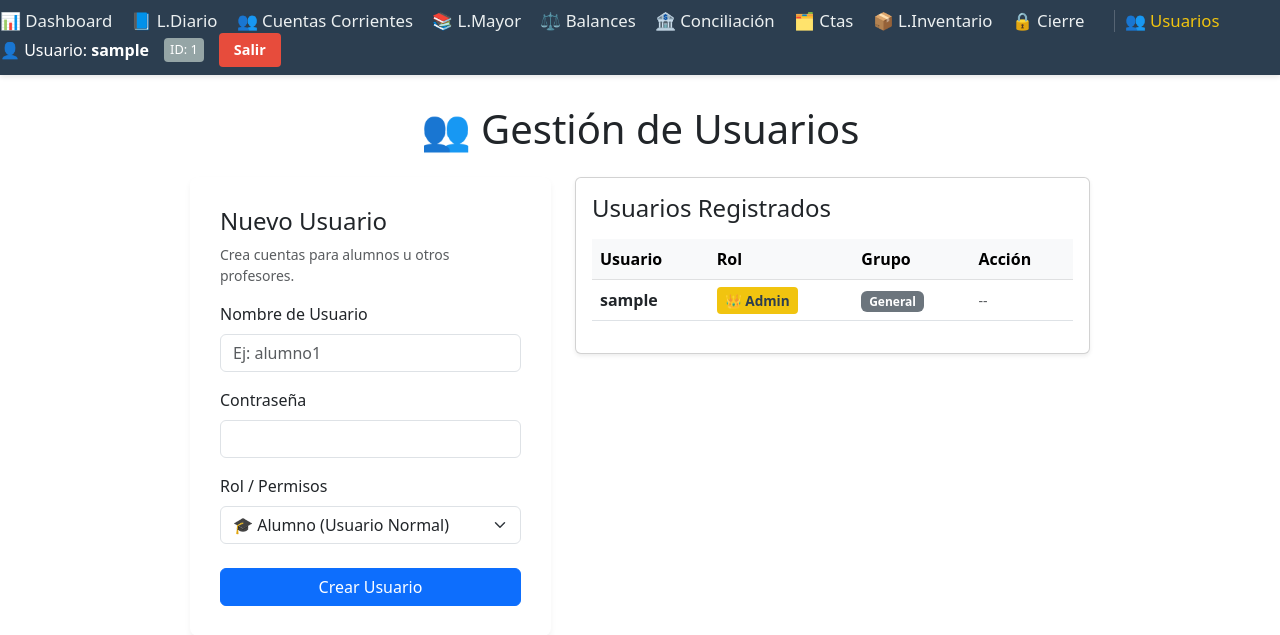
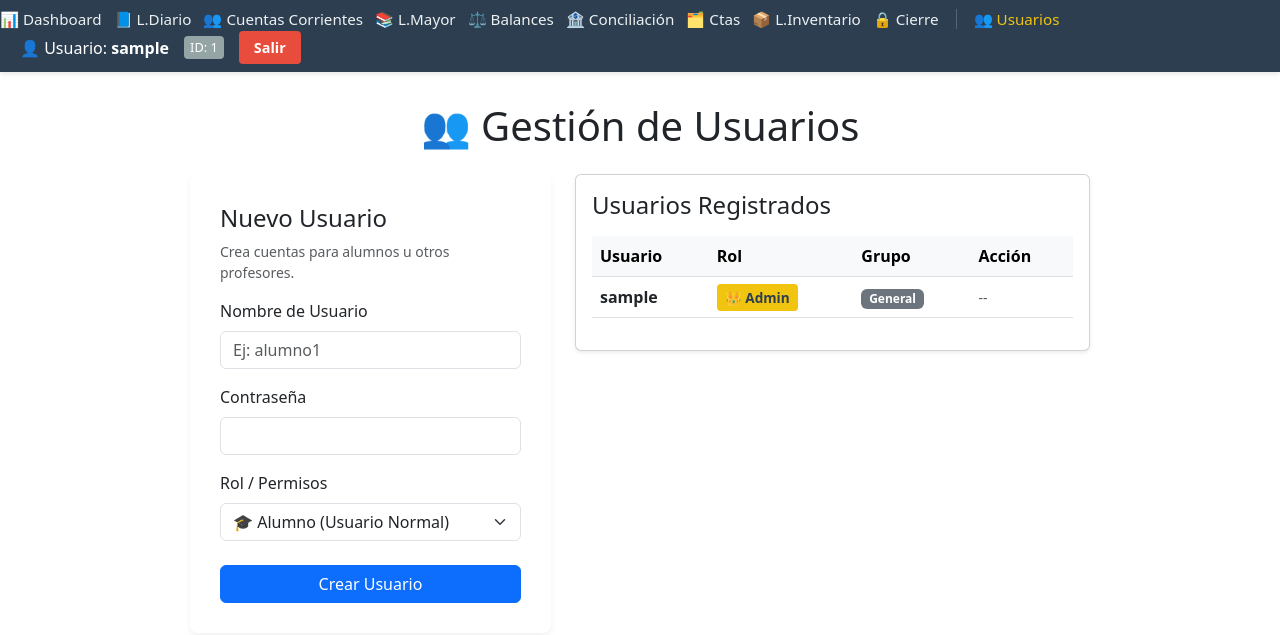
Before and after one commit to jhonalexandresilvasolis-ops/Konta, a Flask app: page /usuarios in a window 1280 px wide. Shown: the top 635 px of the page. Run offline with Flask 3, Linux system fonts and the light colour scheme; a user stored in the database is signed in; data comes from the database, SQL or seed files in the repository; some libraries are stand-ins or nearby versions.

Commit message:
addiciòn de capturas de pantalla y mejora de interfaz

```diff
--- a/static/css/style.css
+++ b/static/css/style.css
@@ -24,21 +24,36 @@ body {
     display: flex;
     justify-content: space-between;
     align-items: center;
+    flex-wrap: nowrap; /* Obliga a que todo esté en una sola fila */
+    overflow-x: auto; /* Si la ventana es demasiado pequeña, permitirá hacer scroll en lugar de romper el diseño */
+}
+
+/* Contenedor flex para los enlaces */
+.nav-links {
+    display: flex;
+    align-items: center;
+    gap: 12px; /* Sustituye al margin-right para un espaciado uniforme */
+    white-space: nowrap; /* Evita que el texto dentro del contenedor se parta en dos líneas */
 }
 
 .nav-links a {
     color: #ecf0f1;
     text-decoration: none;
-    margin-right: 15px;
     font-weight: 500;
-    font-size: 1.05em;
+    font-size: 0.95em; /* Reducido levemente (de 1.05em) para que todos los items quepan mejor */
     transition: color 0.2s;
+    margin-right: 0; /* Removido para usar 'gap' en el contenedor padre */
 }
-.nav-links a:hover { color: #3498db; text-decoration: none; }
+
+.nav-links a:hover {
+    color: #3498db;
+    text-decoration: none;
+}
 
 .nav-divider {
     border-left: 1px solid rgba(255,255,255,0.2);
-    margin: 0 10px;
+    height: 20px; /* Al ser ahora parte de un row flex, necesita altura explícita */
+    margin: 0 5px;
 }
 
 /* Enlaces especiales */
@@ -46,14 +61,21 @@ body {
 
 /* Sección Usuario (Derecha) */
 .nav-user {
-    display: flex; align-items: center; gap: 15px; color: white;
+    display: flex;
+    align-items: center;
+    gap: 15px;
+    color: white;
+    white-space: nowrap; /* Previene que el nombre del usuario y el botón colapsen internamente */
+    margin-left: 20px; /* Asegura un margen de seguridad con los enlaces de la izquierda */
 }
 
 .god-mode-badge {
     color: #f1c40f;
     text-shadow: 0 0 5px #f1c40f;
     font-weight: bold;
-    display: flex; align-items: center; gap: 5px;
+    display: flex;
+    align-items: center;
+    gap: 5px;
 }
 
 .btn-logout {
@@ -66,7 +88,10 @@ body {
     font-size: 0.9em;
     transition: background 0.2s;
 }
-.btn-logout:hover { background-color: #c0392b; }
+
+.btn-logout:hover {
+    background-color: #c0392b;
+}
 
 /* =========================================
    3. LAYOUT GENERAL
--- a/templates/lobby.html
+++ b/templates/lobby.html
@@ -32,7 +32,7 @@
         <div class="brand-area">
             <h1>Konta</h1>
             <p>Sistema de Gestión Multi-Empresa</p>
-            <div class="version-tag">v2.1 Enterprise</div>
+            <div class="version-tag">v0.3 Alfa</div>
         </div>
 
         <div class="panel-gestion">
```
Also changed, not shown: 8 other files.
